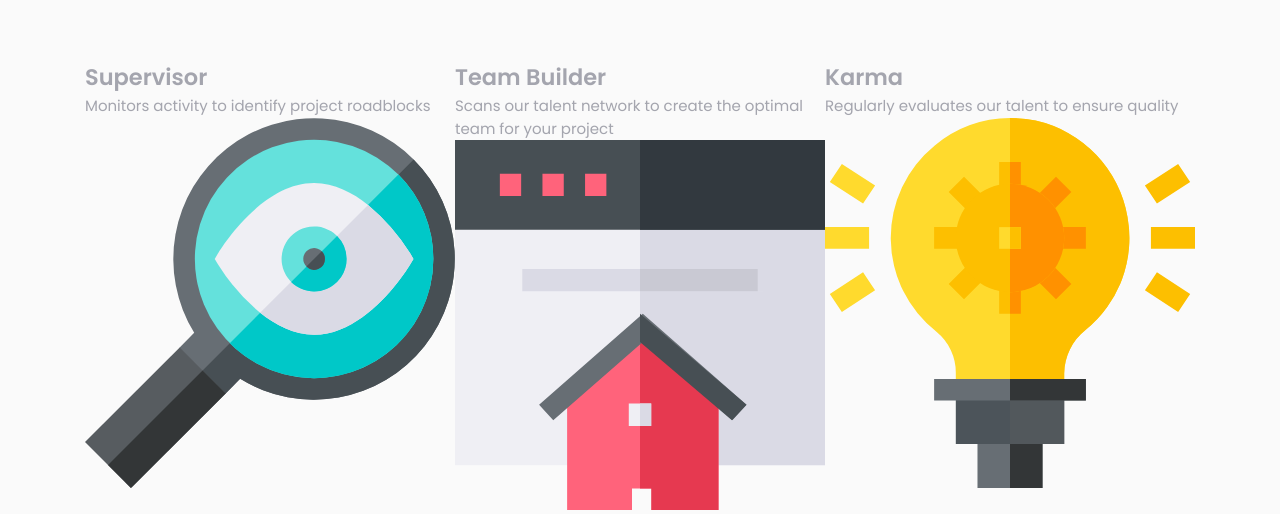
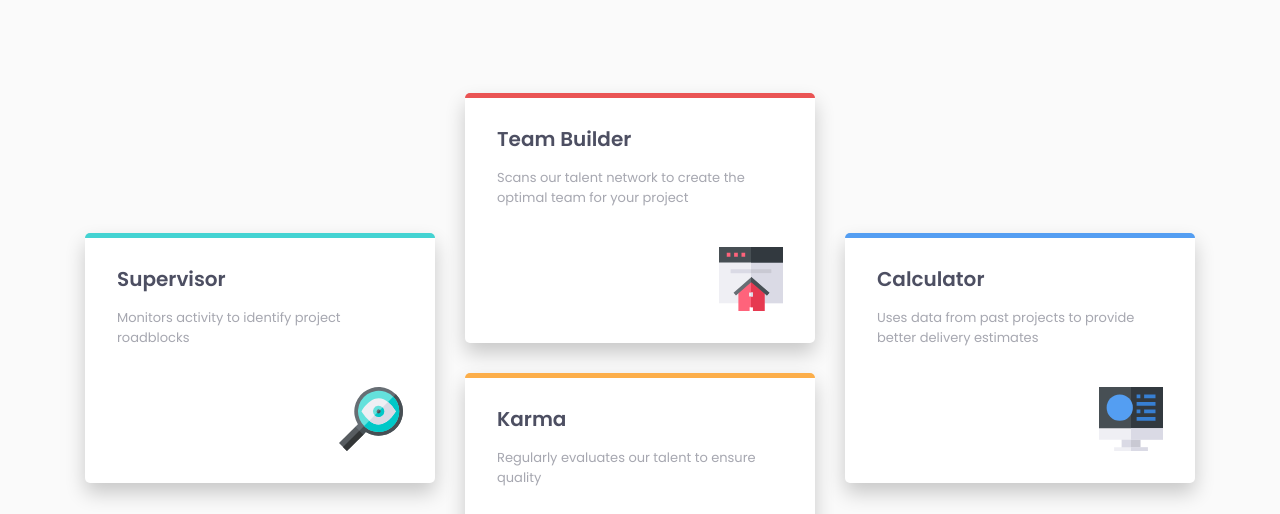
Before and after one commit to blawniczak/four-card-feature-section, a plain HTML site: page index.html in a window 1280 px wide. Shown: the part 224-738 px from the top of the page. Drawn offline with Linux system fonts and the light colour scheme.

Commit message:
Third commit

```diff
--- a/css/style.css
+++ b/css/style.css
@@ -12,14 +12,15 @@ body {
 }
 
 .main-header {
-	max-width: 540px;
-	margin: 64px auto;
+	max-width: 604px;
+	margin: 32px auto;
+	padding: 32px;
 	text-align: center;
 }
 
 h1 {
 	margin-bottom: 26px;
-	font-size: 36px;
+	font-size: 24px;
 	font-weight: 200;
 	line-height: 1.2;
 	color: #4D4F62;
@@ -31,8 +32,71 @@ h1 strong {
 
 .features {
 	display: grid;
-	grid-template-columns: repeat(3, 1fr);
-	max-width: 1110px;
+	grid-template-columns: 1fr;
+	padding: 32px;
+	grid-gap: 30px;
+	max-width: 500px;
+	margin: 32px auto;
+}
+
+.feature {
+	padding: 26px 32px 32px;
+	background-color: #fff;
+	font-size: 13px;
+	border-radius: 5px;
+	border-top: 5px solid #44D3D2;
+	box-shadow: 0 10px 20px rgba(0,0,0,.2);
+}
+
+.feature h2 {
+	margin-bottom: 0.7em;
+	font-size: 20px;
+	color: #4D4F62;
+	font-weight: 600;
+}
+
+.feature img {
+	display: block;
+	width: 64px;
+	margin-top: 40px;
 	margin-left: auto;
-	margin-right: auto;
 }
+
+.feature:nth-child(2) {
+	border-color: #EA5454;
+}
+
+.feature:nth-child(3) {
+	border-color: #FCAE4A;
+}
+
+.feature:nth-child(4) {
+	border-color: #549EF2;
+}
+
+@media (min-width: 900px) {
+	h1 {
+		font-size: 36px;
+	}
+
+	.features {
+		grid-template-columns: repeat(3, 1fr);
+		max-width: 1174px;
+	}
+
+	.feature:nth-child(1) {
+		grid-area: 2 / 1 / 4 / 2;
+	}
+
+	.feature:nth-child(2) {
+		grid-area: 1 / 2 / 3 / 3;
+	}
+
+	.feature:nth-child(3) {
+		grid-area: 3 / 2 / 5 / 3;
+	}
+
+	.feature:nth-child(4) {
+		grid-area: 2 / 3 / 4 / 4;
+	}
+}
```
